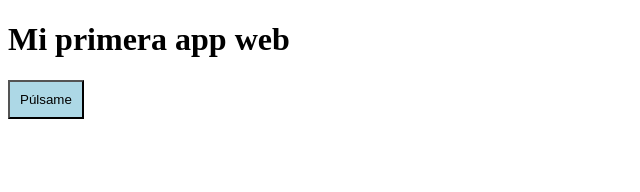
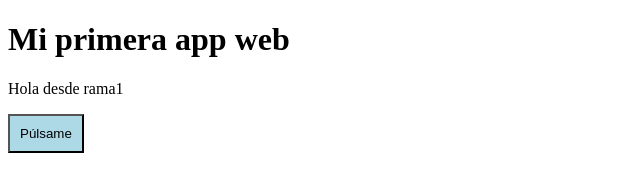
Before and after one commit to NereaSanchez77/SDAW_3546, a website: page index.html in a window 1280 px wide. Shown: the whole page, without its empty margins (0-640 px from the left). Drawn offline with Linux system fonts and the light colour scheme.

Commit message:
Cambio desde rama2

```diff
--- a/index.html
+++ b/index.html
@@ -6,6 +6,7 @@
 </head>
 <body>
     <h1>Mi primera app web</h1>
+    <p>Hola desde rama1</p>
     <button id="myButton" style="background-color: lightblue; padding: 10px;" onclick="saludar()">
     Púlsame
 </button>
```
